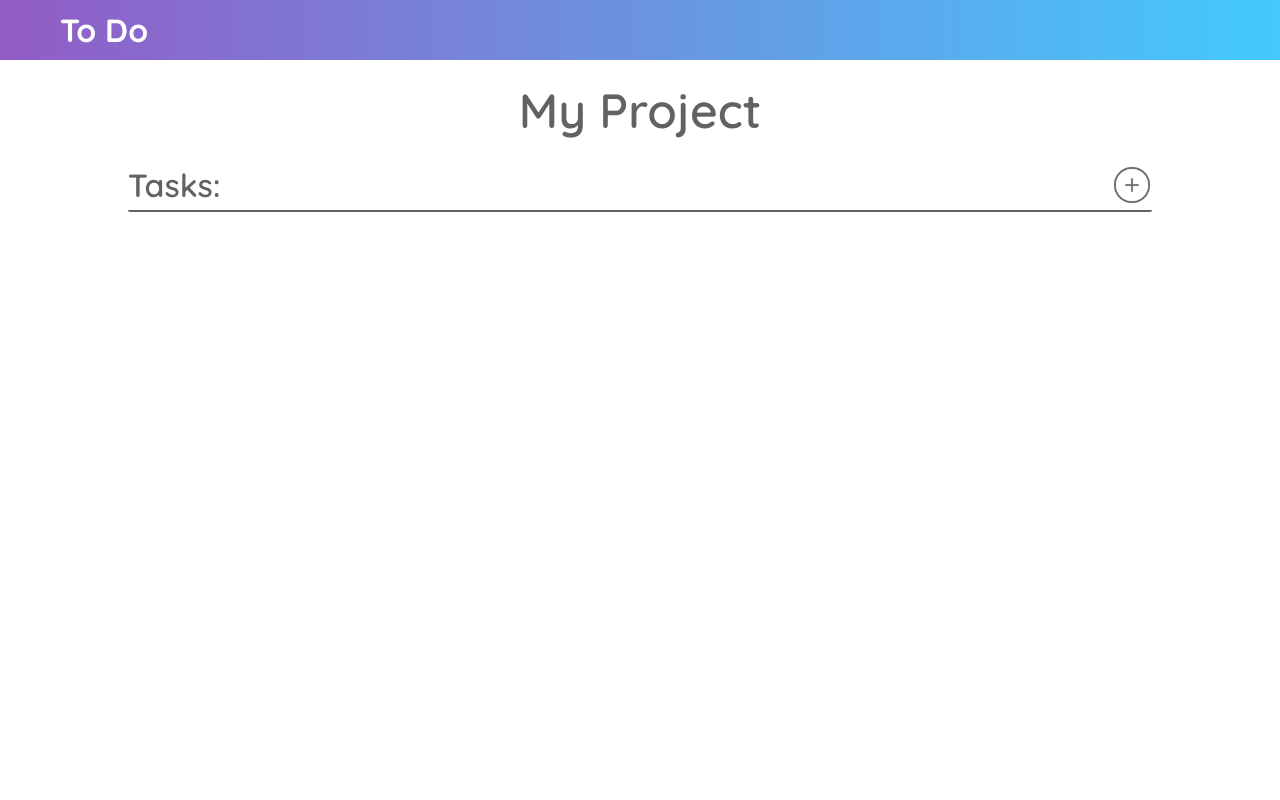
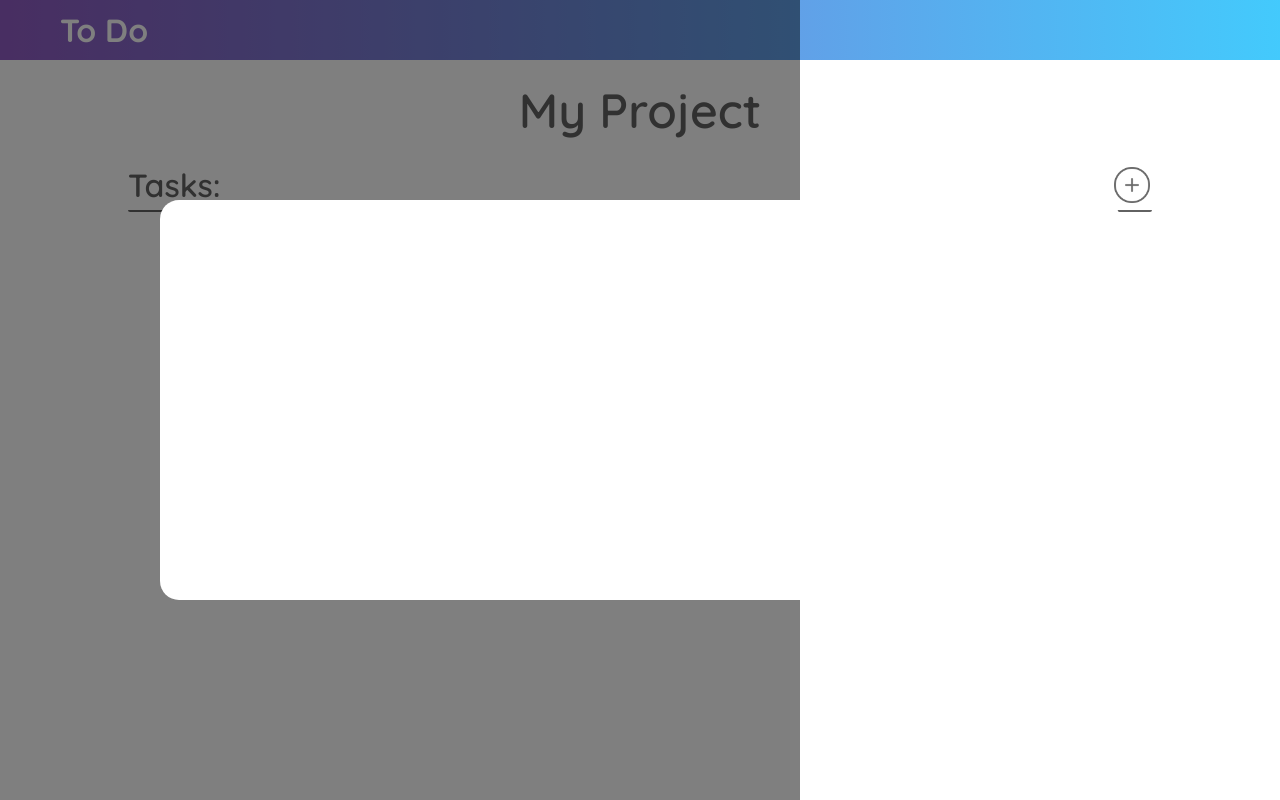
Before and after one commit to Frobii/odin-to-do-list, a website built with webpack: page dist/index.html in a window 1280 px wide. Both pictures are taken after a click on the element 1132 px from the left and 185 px from the top of the page. Shown: the top 800 px of the page. Built offline with nearby package versions, Linux system fonts and the light colour scheme.

Commit message:
setup-form-event

```diff
--- a/src/project-domtools.js
+++ b/src/project-domtools.js
@@ -1,3 +1,5 @@
+import taskForm from './task-form';
+
 export default function loadProject(project) {
   const main = document.querySelector('.main');
 
@@ -15,7 +17,8 @@ export default function loadProject(project) {
 
   taskCount.textContent = 'Tasks:';
   newTaskButton.addEventListener('click', () => {
-    project.newTask();
+    taskForm().loadBackdrop();
+    taskForm().loadForm();
   });
 
   const currentTasks = document.createElement('div');
--- a/src/style.css
+++ b/src/style.css
@@ -59,3 +59,26 @@ body {
 .new-task-button:hover {
     cursor: pointer;
 }
+
+.form-backdrop {
+    position: fixed;
+    top: 0;
+    left: 0;
+    width: 100vh;
+    height: 100vh;
+    background-color: rgba(0, 0, 0, 0.5);
+    z-index: 998;
+}
+
+.form-container {
+    background-color: white;
+    border-radius: 2ch;
+    z-index: 999;
+    width: 75vw;
+    height: 50vh;
+    position: absolute;
+    top: 50%;
+    left: 50%;
+    transform: translate(-50%, -50%);
+    display: flex;
+}
--- a/src/task-form.js
+++ b/src/task-form.js
@@ -1,5 +1,32 @@
-import loadProject from './project-domtools';
+const taskForm = () => {
+  function loadBackdrop() {
+    const formBackdrop = document.createElement('div');
+    formBackdrop.classList.add('form-backdrop');
+    document.body.appendChild(formBackdrop);
 
-export default function loadTaskForm() {
+    const main = document.querySelector('.main');
+    formBackdrop.addEventListener('click', () => {
+      formBackdrop.remove();
+      main.removeChild(main.firstChild);
+    });
+  }
 
-}
+  function loadForm() {
+    const main = document.querySelector('.main');
+    const formContainer = document.createElement('form-container');
+    formContainer.classList.add('form-container');
+    // const fieldset = document.createElement('fieldset');
+    // const label = document.createElement('label');
+
+    main.insertBefore(formContainer, main.firstChild);
+    // formContainer.appendChild(fieldset);
+    // fieldset.appendChild(label);
+  }
+
+  return {
+    loadBackdrop,
+    loadForm,
+  };
+};
+
+export default taskForm;
```
Also changed, not shown: dist/bundle.js.
